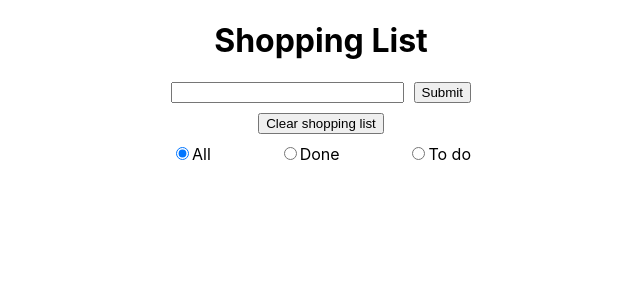
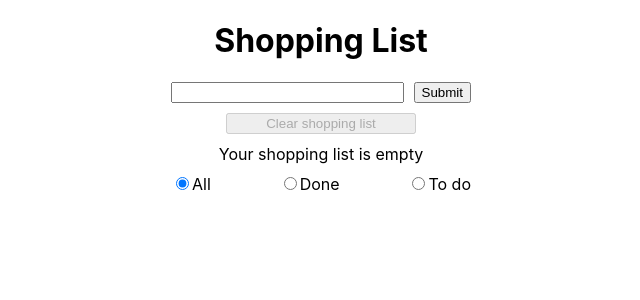
Before and after one commit to jpacsai/Todo_TS, a React (Create React App) app: page / in a window 1280 px wide. Shown: the top 300 px of the page, without its empty margins (319-959 px from the left). Built offline with nearby package versions, Linux system fonts and the light colour scheme.

Commit message:
feat: count selector with conditional messages

```diff
--- a/src/App.css
+++ b/src/App.css
@@ -12,8 +12,19 @@
   width: 100%;
 }
 
+.info-section {
+  display: flex;
+  flex-direction: column;
+  align-items: center;
+  padding: 10px;
+}
+
+.info-section p {
+  margin: 10px 0 0 0;
+}
+
 .clear-btn {
-  margin: 10px 0;
+  width: 190px;
 }
 
 .App-filter {
--- a/src/App.tsx
+++ b/src/App.tsx
@@ -2,15 +2,25 @@ import React from 'react';
 import { connect } from 'react-redux';
 import { State } from './store';
 import { fetchPic, clearTodos, toggleChecked, filterChange } from './store/actions';
-import { getVisibleTodos } from './store/selectors'
+import { getVisibleTodos, countAllTodos, countVisibleTodos } from './store/selectors'
 import { Todo, FilterType } from './store/actionCreators';
 import './App.css';
 
-const mapStateToProps = (state: State) => ({ todos: getVisibleTodos(state), filter: state.filter });
+const mapStateToProps = (state: State) => (
+  {
+    todos: getVisibleTodos(state),
+    allCount: countAllTodos(state),
+    visibleCount: countVisibleTodos(state),
+    filter: state.filter
+  }
+);
+
 const mapDispatchToProps = { fetchPic, clearTodos, toggleChecked, filterChange };
 
 type AppProps = {
   todos: Todo[],
+  allCount: number,
+  visibleCount: number,
   clearTodos: typeof clearTodos;
   fetchPic: typeof fetchPic,
   toggleChecked: typeof toggleChecked,
@@ -56,7 +66,7 @@ class App extends React.PureComponent<AppProps, AppState> {
 
   render() {
     const { textInput } = this.state;
-    const { todos, toggleChecked, filter } = this.props;
+    const { todos, allCount, visibleCount, toggleChecked, filter } = this.props;
 
     return (
       <div className="App">
@@ -67,7 +77,27 @@ class App extends React.PureComponent<AppProps, AppState> {
           <input className="App-input" type="text" name="item" value={textInput} onChange={this.handleChange}/>
           <input type="submit" value="Submit"/>
         </form>
-        <button className="clear-btn" onClick={this.handleRemove}>Clear shopping list</button>
+        <section className="info-section">
+          <button disabled={allCount === 0} className="clear-btn" onClick={this.handleRemove}>Clear shopping list</button>
+          { allCount ? (
+              (filter == 'all' &&
+                <p>{`There ${allCount > 1 ? 'are' : 'is'} ${allCount} item${allCount > 1 ? 's' : ''} on your shopping list`}</p>
+              ) || (
+              filter == 'done' &&
+                <p>{ visibleCount ?
+                  `You bought ${visibleCount} item${visibleCount > 1 ? 's' : ''} from your list` :
+                  `You haven't bougth anything yet!`
+                }</p>
+              ) || (
+              filter == 'to_do' &&
+                <p>{ visibleCount ?
+                  `There ${visibleCount > 1 ? 'are' : 'is'} still ${visibleCount} item${visibleCount > 1 ? 's' : ''} on your list` :
+                  `You bought everything, well done :)`
+                }</p>)
+            ) : (
+            <p>Your shopping list is empty</p>
+          )}
+        </section>
         <form className="App-filter">
           <label>
             <input
@@ -123,3 +153,13 @@ export default connect(
   mapStateToProps,
   mapDispatchToProps
 )(App);
+
+/*
+{
+            }
+            {
+            }
+            {
+            }
+
+            */
--- a/src/store/selectors.ts
+++ b/src/store/selectors.ts
@@ -18,3 +18,13 @@ export const getVisibleTodos = createSelector(
     }
   }
 );
+
+export const countAllTodos = createSelector(
+  [getTodos],
+  (todos: Todo[]) => todos.length
+);
+
+export const countVisibleTodos = createSelector(
+  [getVisibleTodos],
+  (todos: Todo[]) => todos.length
+);
```
